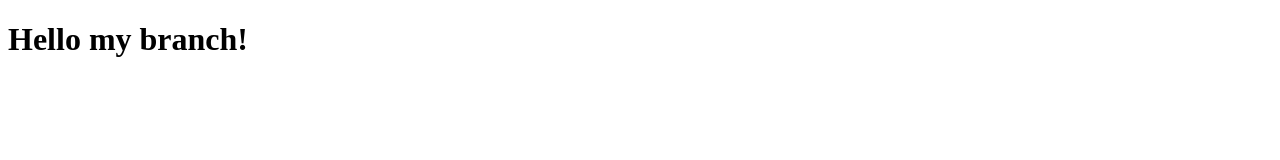
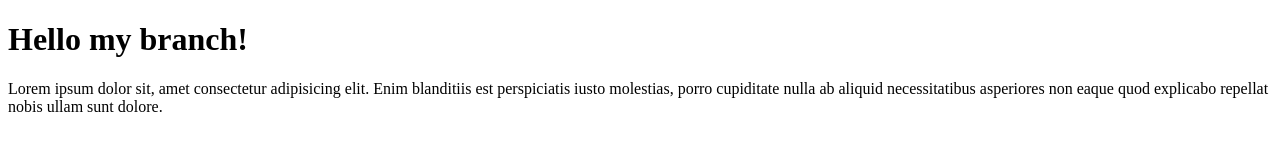
Before and after one commit to himprofessor/demo_branch, a plain HTML site: page index.html in a window 1280 px wide. Drawn offline with Linux system fonts and the light colour scheme.

Commit message:
add para

```diff
--- a/index.html
+++ b/index.html
@@ -7,5 +7,6 @@
 </head>
 <body>
     <h1>Hello my branch!</h1>
+    <p>Lorem ipsum dolor sit, amet consectetur adipisicing elit. Enim blanditiis est perspiciatis iusto molestias, porro cupiditate nulla ab aliquid necessitatibus asperiores non eaque quod explicabo repellat nobis ullam sunt dolore.</p>
 </body>
 </html>
```
